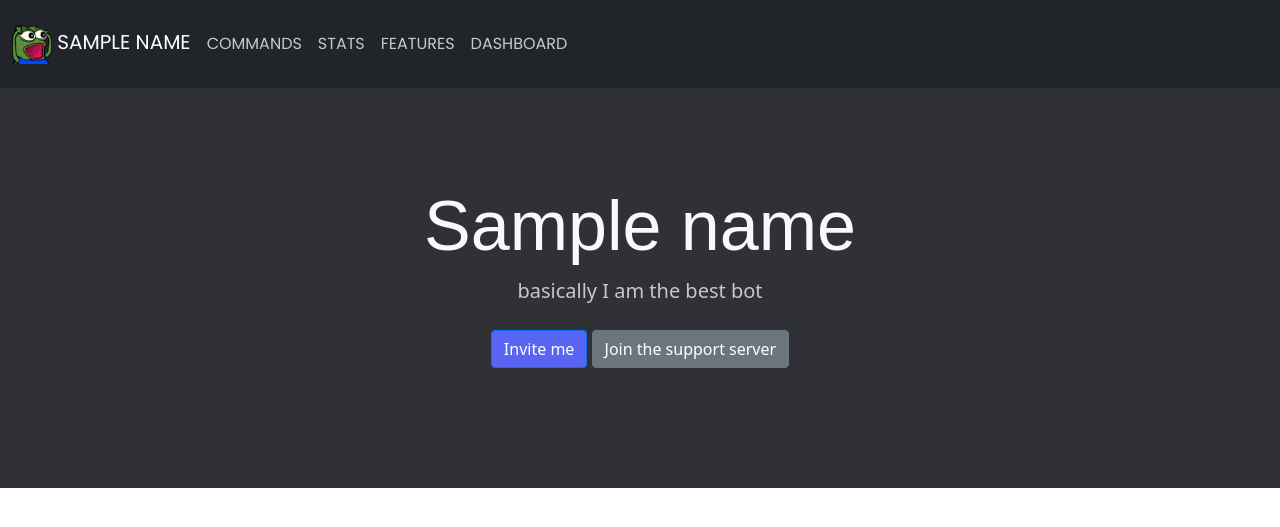
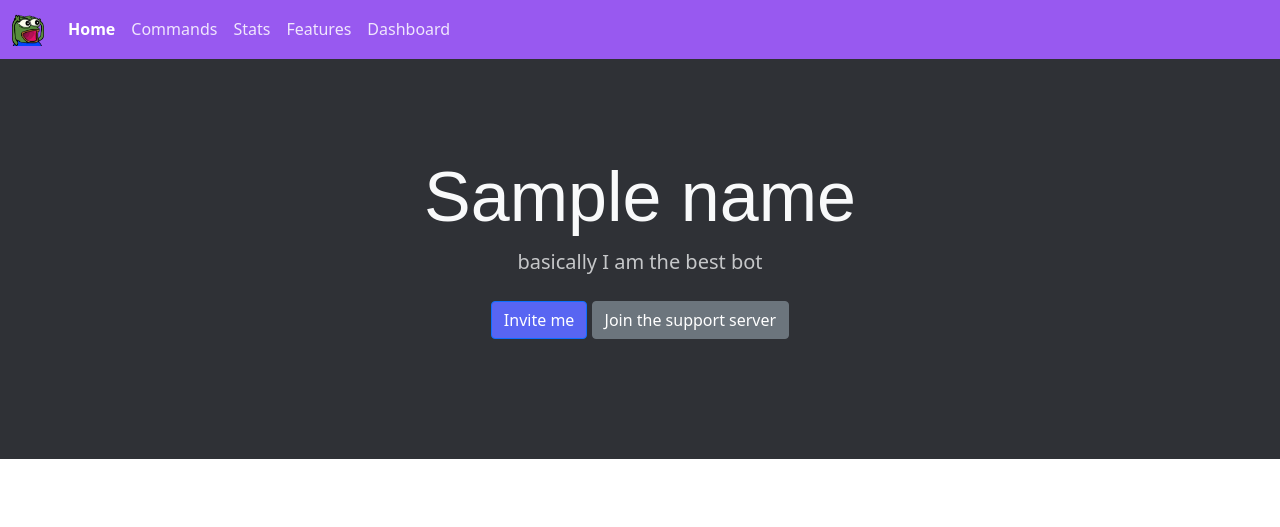
Before and after one commit to meizuBot/website, a Python web app: template templates/bootstrap_index.html in a window 1280 px wide. Shown: the top 527 px of the page. Run offline with Jinja, Linux system fonts and the light colour scheme; the template is opened without the code that fills it: most values are stand-ins (such as "Sample title", 1, 10 or a date in 2020); some libraries are stand-ins or nearby versions; some web fonts are replaced.

Commit message:
navbar things

```diff
--- a/static/css/navbar.css
+++ b/static/css/navbar.css
@@ -6,18 +6,32 @@
   --white: #fff;
   --container-dark: #2f3136;
   --blurple: #5865f2;
+  --purple: #9859f0;
+}
+
+body {
+  margin: 0;
+  font-family: var(--bs-font-sans-serif);
+  font-size: 1rem;
+  font-weight: 400;
+  line-height: 1.5;
+  color: #212529;
+  background-color: #fff;
+  -webkit-text-size-adjust: 100%;
+  -webkit-tap-highlight-color: transparent;
 }
 
 .navbar {
-  font-family: 'Poppins', sans-serif !important;
-  background-color: var(--navbar-dark);
+  background-color: var(--purple);
 }
 
-.navbar .nav-link:hover, .navbar .active {
-  opacity: 100% !important;
-  color: var(--bs-cyan) !important;
+.nav-link.active {
+  font-weight: 600;
+  color: var(--white);
 }
 
-.nav-link {
-  opacity: 75% !important;
+.navbar .navbar-nav .nav-link {
+  padding-right: .25rem;
+  padding-left: .25rem;
+  color: rgba(255,255,255,0.85);
 }
--- a/templates/bootstrap.html
+++ b/templates/bootstrap.html
@@ -1,8 +1,9 @@
 {% set left_navbar = [
-    ("/commands", "COMMANDS"),
-    ("/stats", "STATS"),
-    ("/features", "FEATURES"),
-    ("/dashboard", "DASHBOARD")
+    ("/", "Home"),
+    ("/commands", "Commands"),
+    ("/stats", "Stats"),
+    ("/features", "Features"),
+    ("/dashboard", "Dashboard")
 ] %}
 {% set active_page = active_page|default("Home") %}
 
@@ -16,19 +17,20 @@
     {% endblock %}
 </head>
 <body>
-    <nav class="navbar navbar-expand-md navbar-dark bg-dark">
+    <nav class="navbar navbar-expand-md navbar-dark">
         <div class="container-xxl flex-wrap flex-md-nowrap" aria-label="Main Navbar">
-            <a href="/" class="navbar-brand p-0 me-2" aria-label="bot name">
-                <img src="/static/favicon.ico" width="40" height="40" class="d-inline-block align-text-center">
-                {{ name.upper() }}
+            <a href="/" class="navbar-brand" aria-label="bot name">
+                <img src="/static/favicon.ico" width="32" height="32" class="d-inline-block align-text-center">
             </a>
             <button class="navbar-toggler" type="button" data-bs-toggle="collapse" data-bs-target="#navbarNav" aria-controls="navbarNav" aria-expanded="false" aria-label="Toggle navigation">
-                <span class="navbar-toggler-icon"></span>
-            </button>
-            <div class="collapse navbar-collapse col-sm-4 py-3" id="navbarNav">
-                <ul class="navbar-nav">
+                <svg xmlns="http://www.w3.org/2000/svg" width="32" height="32" class="bi" fill="currentColor" viewBox="0 0 16 16">
+                    <path fill-rule="evenodd" d="M2.5 11.5A.5.5 0 0 1 3 11h10a.5.5 0 0 1 0 1H3a.5.5 0 0 1-.5-.5zm0-4A.5.5 0 0 1 3 7h10a.5.5 0 0 1 0 1H3a.5.5 0 0 1-.5-.5zm0-4A.5.5 0 0 1 3 3h10a.5.5 0 0 1 0 1H3a.5.5 0 0 1-.5-.5z"/>
+                </svg>
+              </button>
+            <div class="collapse navbar-collapse" id="navbarNav">
+                <ul class="navbar-nav flex-row flex-wrap bd-navbar-nav pt-2 py-md-0">
                     {% for href, name in left_navbar %}
-                        <li class="nav-item"><a class="nav-link text-white{% if name == active_page %} active{% endif %}" href=href>{{ name }}</a></li>
+                        <li class="nav-item col-6 col-md-auto"><a class="nav-link p-2{% if name == active_page %} active{% endif %}" href=href>{{ name }}</a></li>
                     {% endfor %}
                 </ul>
             </div>
```
